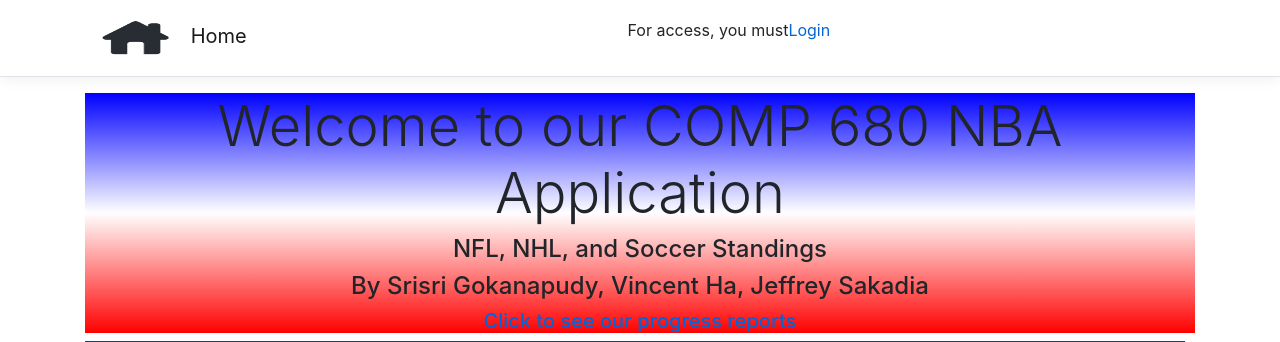
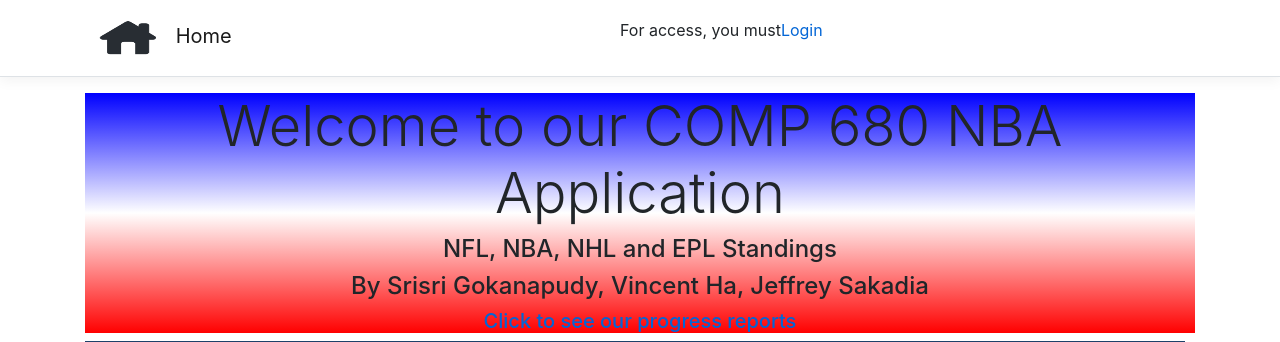
Before and after one commit to sgoka001/comp680, an ASP.NET Core app: page / in a window 1280 px wide. Shown: the top 342 px of the page. Run offline with ASP.NET Core 8, Linux system fonts and the light colour scheme.

Commit message:
updated soccer to EPL and added/updated css.

```diff
--- a/Controllers/HomeController.cs
+++ b/Controllers/HomeController.cs
@@ -145,7 +145,7 @@
             return View(lstTeams);
         }
 
-        public async System.Threading.Tasks.Task<IActionResult> Soccer()
+        public async System.Threading.Tasks.Task<IActionResult> EPL()
         {
             //Now define your asynchronous method which will retrieve all your pokemon.
             //Define your baseUrl
--- a/Views/Home/Soccer.cshtml
+++ b/Views/Home/EPL.cshtml
@@ -1,11 +1,11 @@
 @{
-    ViewData["Title"] = "2019-2020 Soccer STANDINGS";
+    ViewData["Title"] = "2019-2020 EPL STANDINGS";
 }
 @if (User.Identity.IsAuthenticated)
 {
 <h1>@ViewData["Title"]</h1>
 
-<h4>Soccer teams</h4>
+<h4>EPL teams</h4>
 <table border="1" style="width:100%;">
     <thead>
         <tr>
@@ -41,5 +41,5 @@
 <h1>Please log in to see these statistics.</h1>
 }
 <div class="teams">
-    <img src="~/css/NFLinside.jpg" height="700" width="1100" />
+    <img src="~/css/EPLinside.jpg" height="700" width="1100" />
 </div>
--- a/Views/Home/Index.cshtml
+++ b/Views/Home/Index.cshtml
@@ -14,7 +14,7 @@
 <div class="outter">
     <div class="text-center">
         <h1 class="display-4">Welcome to our COMP 680 NBA Application</h1>
-        <h4> NFL, NHL, and Soccer Standings </h4>
+        <h4> NFL, NBA, NHL and EPL Standings </h4>
         <h4>By Srisri Gokanapudy, Vincent Ha, Jeffrey Sakadia</h4>
     </div>
     <h5><a href="https://drive.google.com/drive/u/2/folders/1NxUYs5ZSdan7Tbq4-mSmCxyvFFAKJ_Gt">Click to see our progress reports</a></h5>
--- a/Views/Home/NFL.cshtml
+++ b/Views/Home/NFL.cshtml
@@ -41,5 +41,5 @@
     <h1>Please log in to see these statistics.</h1>
 }
 <div class="teams">
-    <img src="~/css/NFLinside.jpg" height="700" width="1100" />
+    <img src="~/css/NFLinside.jpeg" height="700" width="1100" />
 </div>
--- a/Views/Shared/_Layout.cshtml
+++ b/Views/Shared/_Layout.cshtml
@@ -11,7 +11,7 @@
     <header>
         <nav class="navbar navbar-expand-sm navbar-toggleable-sm navbar-light bg-white border-bottom box-shadow mb-3">
             <div class="container">
-                <a class="navbar-brand" asp-area="" asp-controller="Home" asp-action="Index"> <img src="~/css/homeLogo.png" height="50" width="100" /> Home</a>
+                <a class="navbar-brand" asp-area="" asp-controller="Home" asp-action="Index"> <img src="~/css/homeLogo.png" height="50" width="85" /> Home</a>
                 <button class="navbar-toggler" type="button" data-toggle="collapse" data-target=".navbar-collapse" aria-controls="navbarSupportedContent"
                         aria-expanded="false" aria-label="Toggle navigation">
                     <span class="navbar-toggler-icon"></span>
@@ -21,16 +21,16 @@
                     {
                     <ul class="navbar-nav flex-grow-1">
                         <li class="nav-item">
-                            <a class="nav-link text-dark" asp-area="" asp-controller="Home" asp-action="NFL"> <img src="~/css/NFLlogo.jpg" height="50" width="100" /> NFL Standings</a>
+                            <a class="nav-link text-dark" asp-area="" asp-controller="Home" asp-action="NFL"> <img src="~/css/NFLlogo.jpg" height="50" width="95" /> NFL Standings</a>
                         </li>
                         <li class="nav-item">
-                            <a class="nav-link text-dark" asp-area="" asp-controller="Home" asp-action="NBA">  <img src="~/css/NBAlogo.jpg" height="50" width="100" /> NBA Standings</a>
+                            <a class="nav-link text-dark" asp-area="" asp-controller="Home" asp-action="NBA">  <img src="~/css/NBAlogo.jpg" height="50" width="95" /> NBA Standings</a>
                         </li>
                         <li class="nav-item">
-                            <a class="nav-link text-dark" asp-area="" asp-controller="Home" asp-action="NHL"> <img src="~/css/NHLlogo.png" height="50" width="100" /> NHL Standings</a>
+                            <a class="nav-link text-dark" asp-area="" asp-controller="Home" asp-action="NHL"> <img src="~/css/NHLlogo.png" height="50" width="95" /> NHL Standings</a>
                         </li>
                         <li class="nav-item">
-                            <a class="nav-link text-dark" asp-area="" asp-controller="Home" asp-action="Soccer"> <img src="~/css/NHLlogo.png" height="50" width="100" /> Soccer Standings</a>
+                            <a class="nav-link text-dark" asp-area="" asp-controller="Home" asp-action="EPL"> <img src="~/css/EPLlogo.png" height="50" width="95" /> EPL Standings</a>
                         </li>
                     </ul>
                     }
```
Also changed, not shown: aws-beanstalk-tools-defaults.json (deleted, +0 -11 lines), .gitlab-ci.yml (deleted), wwwroot/css/EPLinside.jpg (added), wwwroot/css/EPLlogo.png (added), wwwroot/css/NFLinside.jpeg (added), wwwroot/css/NFLinside.jpg (deleted), wwwroot/css/NHLinside.jpg.
